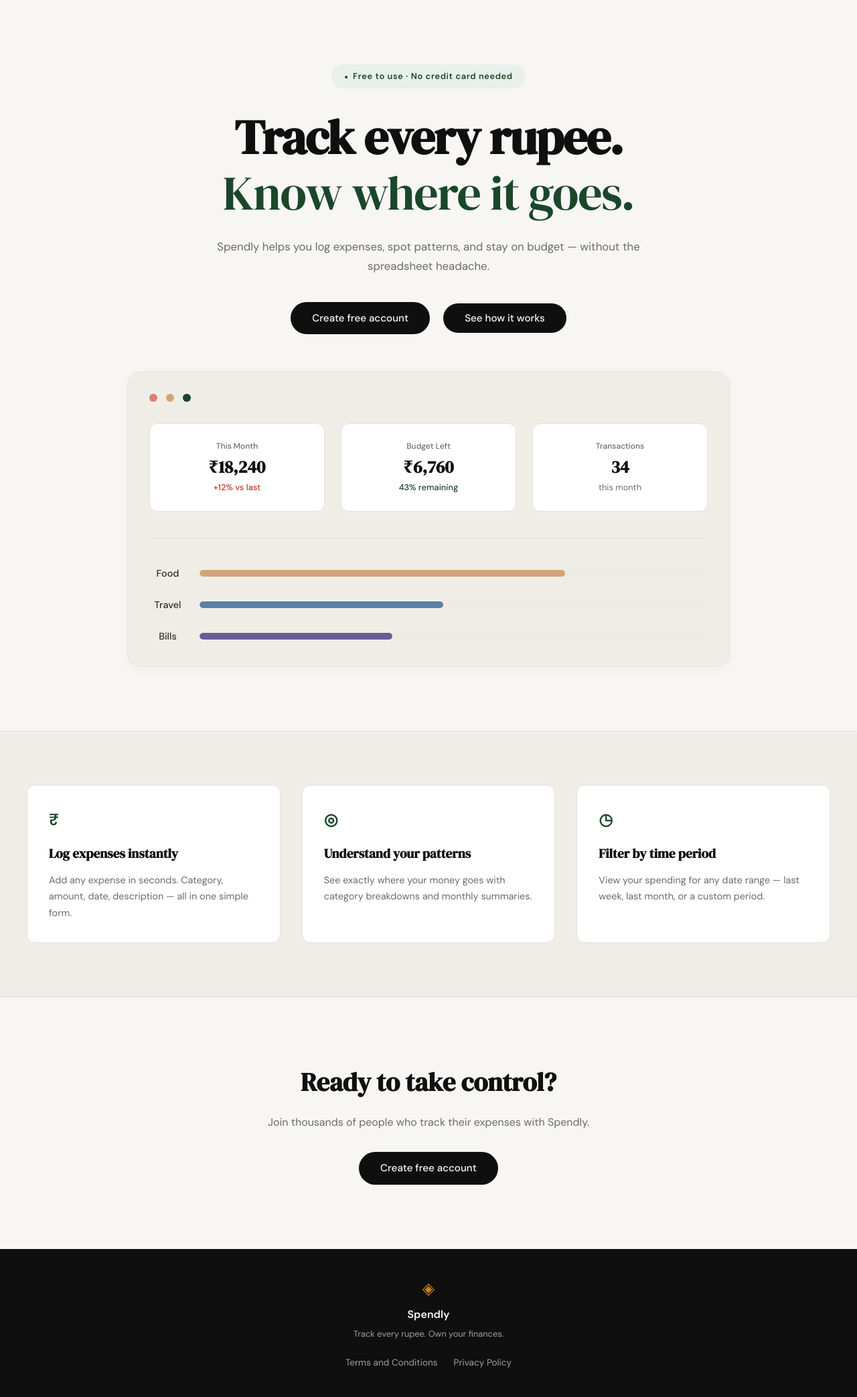
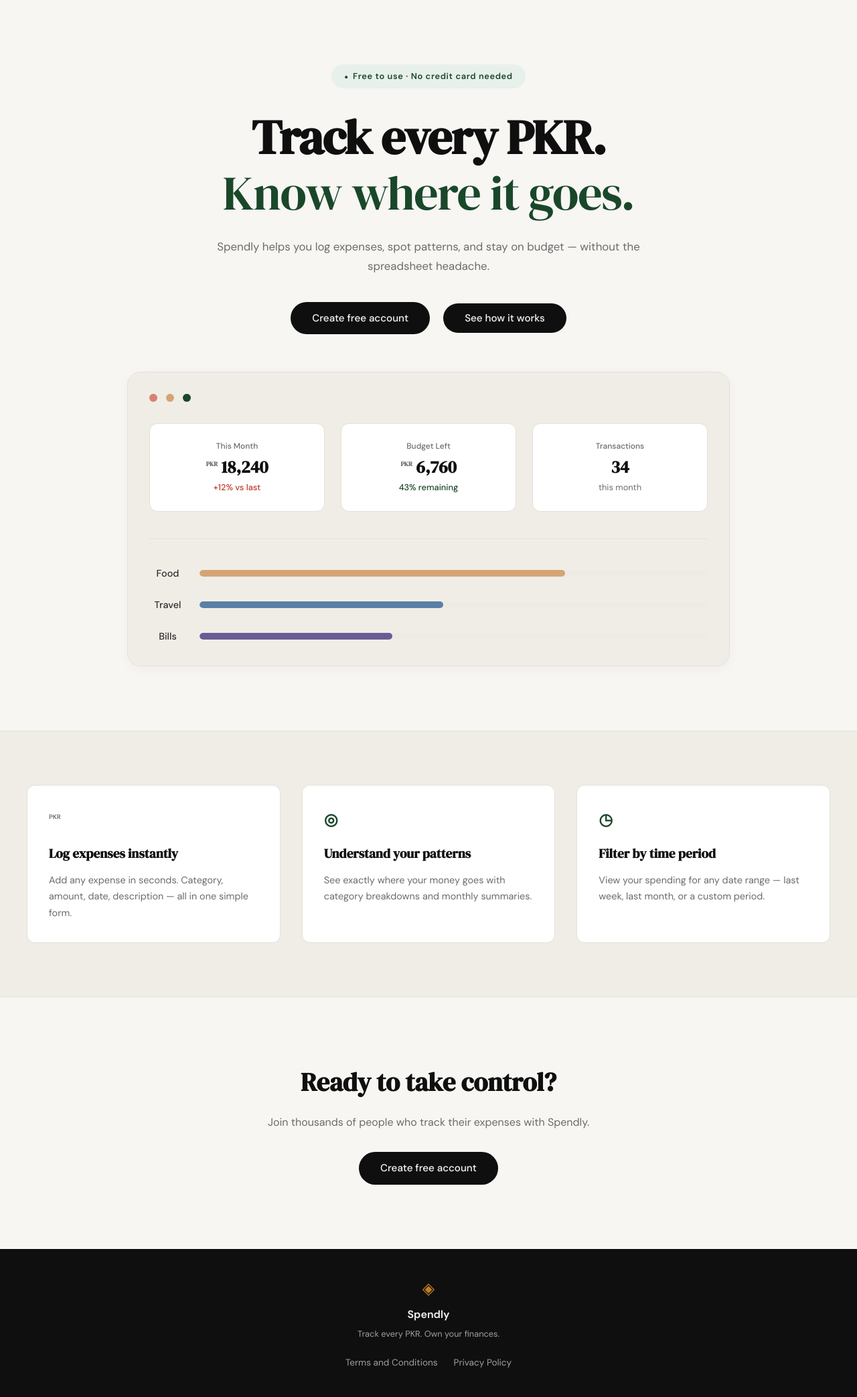
Before and after one commit to mnaeemdev/finance_traker, a Flask app: page / in a window 1280 px wide. Shown: the part 61-2147 px from the top of the page at 67% size. Run offline with Flask 3, Linux system fonts and the light colour scheme.

Commit message:
Updated the currncy signs

```diff
--- a/static/css/style.css
+++ b/static/css/style.css
@@ -271,6 +271,13 @@ a { color: inherit; text-decoration: none; }
     font-weight: 600;
     color: var(--ink);
     line-height: 1;
+}
+
+.currency-label {
+    font-size: 0.6rem;
+    vertical-align: super;
+    margin-right: 0.33rem;
+    color: var(--ink-muted);
 }
 
 .stat-change {
--- a/templates/base.html
+++ b/templates/base.html
@@ -33,7 +33,7 @@
         <div class="footer-inner">
             <span class="brand-icon">◈</span>
             <span class="footer-name">Spendly</span>
-            <p class="footer-copy">Track every rupee. Own your finances.</p>
+            <p class="footer-copy">Track every PKR. Own your finances.</p>
             <div class="footer-links">
                 <a href="{{ url_for('terms') }}">Terms and Conditions</a>
                 <a href="{{ url_for('privacy') }}">Privacy Policy</a>
--- a/templates/landing.html
+++ b/templates/landing.html
@@ -11,7 +11,7 @@
             Free to use · No credit card needed
         </div>
         <h1 class="hero-title" data-animate="fade-up">
-            Track every rupee.<br>
+            Track every PKR.<br>
             <em>Know where it goes.</em>
         </h1>
         <p class="hero-subtitle" data-animate="fade-up">
@@ -32,12 +32,12 @@
                 <div class="dashboard-stats">
                     <div class="stat-card">
                         <span class="stat-label">This month</span>
-                        <span class="stat-value">₹18,240</span>
+                        <span class="stat-value"><span class="currency-label">PKR</span>18,240</span>
                         <span class="stat-change negative">+12% vs last</span>
                     </div>
                     <div class="stat-card">
                         <span class="stat-label">Budget left</span>
-                        <span class="stat-value">₹6,760</span>
+                        <span class="stat-value"><span class="currency-label">PKR</span>6,760</span>
                         <span class="stat-change positive">43% remaining</span>
                     </div>
                     <div class="stat-card">
@@ -93,7 +93,7 @@
 <section class="features">
     <div class="features-inner">
         <div class="feature-card">
-            <div class="feature-icon">₹</div>
+            <div class="feature-icon"><span class="currency-label">PKR</span></div>
             <h3 class="feature-title">Log expenses instantly</h3>
             <p class="feature-body">Add any expense in seconds. Category, amount, date, description — all in one simple form.</p>
         </div>
```
